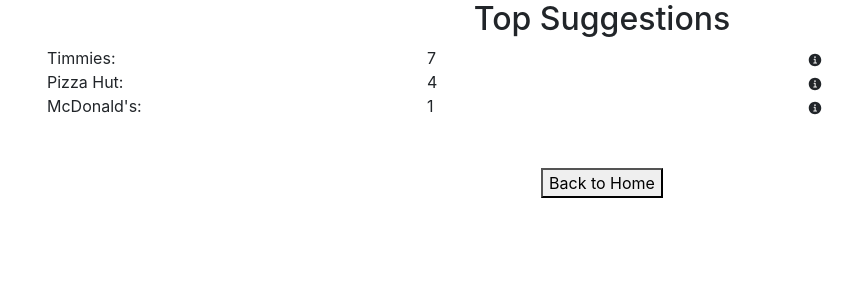
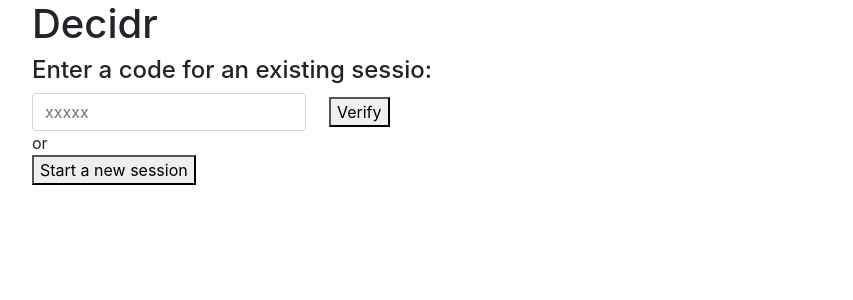
Before and after one commit to Katie500/Decidr, a React (Create React App) app in the folder client/: page /test in a window 1280 px wide. Shown: the top 300 px of the page, without its empty margins (38-891 px from the left). Built offline with nearby package versions, Linux system fonts and the light colour scheme; no server answers.

Commit message:
adding default and nickname views

```diff
--- /dev/null
+++ b/client/src/components/Views/default.js
@@ -0,0 +1,41 @@
+import Form from "react-bootstrap/Form";
+import Row from "react-bootstrap/Row";
+import Col from "react-bootstrap/Col";
+import { Container } from "react-bootstrap";
+
+function Default() {
+  return (
+    <>
+      <Form inline style={{ textAlign: "center", justifyContent: "center" }}>
+        <Container>
+          <Row>
+            <h1>Decidr</h1>
+          </Row>
+          <Row>
+            <h4>Enter a code for an existing sessio:</h4>
+          </Row>
+          <Row>
+            <Col xs="auto">
+              <Row>
+                <Form.Control
+                  type="text"
+                  placeholder="xxxxx"
+                  className=" mr-sm-2"
+                />
+              </Row>
+            </Col>
+            <Col xs="auto" style={{ alignItems: "center", display: "flex" }}>
+              <button type="submit">Verify</button>
+            </Col>
+          </Row>
+          <Row>or</Row>
+          <Row>
+            <button>Start a new session</button>
+          </Row>
+        </Container>
+      </Form>
+    </>
+  );
+}
+
+export default Default;
--- /dev/null
+++ b/client/src/components/Views/nickname.js
@@ -0,0 +1,41 @@
+import Form from "react-bootstrap/Form";
+import Row from "react-bootstrap/Row";
+import Col from "react-bootstrap/Col";
+import { Container } from "react-bootstrap";
+
+function Nickname() {
+  return (
+    <>
+      <Form inline style={{ textAlign: "center", justifyContent: "center" }}>
+        <Container>
+          <Row>
+            <h1>Decidr</h1>
+          </Row>
+          <Row>
+            <h4>Enter a nickname:</h4>
+          </Row>
+          <Row>
+            <Col xs="auto">
+              <Row>
+                <Form.Control
+                  type="text"
+                  placeholder="Enter a nickname"
+                  className=" mr-sm-2"
+                />
+              </Row>
+            </Col>
+            <Col xs="auto" style={{ alignItems: "center", display: "flex" }}>
+              <button type="submit">Submit</button>
+            </Col>
+          </Row>
+          <Row>or</Row>
+          <Row>
+            <button>Give me an anonymous name</button>
+          </Row>
+        </Container>
+      </Form>
+    </>
+  );
+}
+
+export default Nickname;
--- a/client/src/test.js
+++ b/client/src/test.js
@@ -1,11 +1,15 @@
 import Timer from "./components/UI/timer";
+import Default from "./components/Views/default";
+import Nickname from "./components/Views/nickname";
 import Results from "./components/Views/results";
 import View2 from "./components/Views/view2";
 
 const Test = () => (
   <div>
     {/* <View2 /> */}
-    <Results />
+    {/* <Results /> */}
+    {/* <Nickname /> */}
+    <Default />
   </div>
 );
 
```
